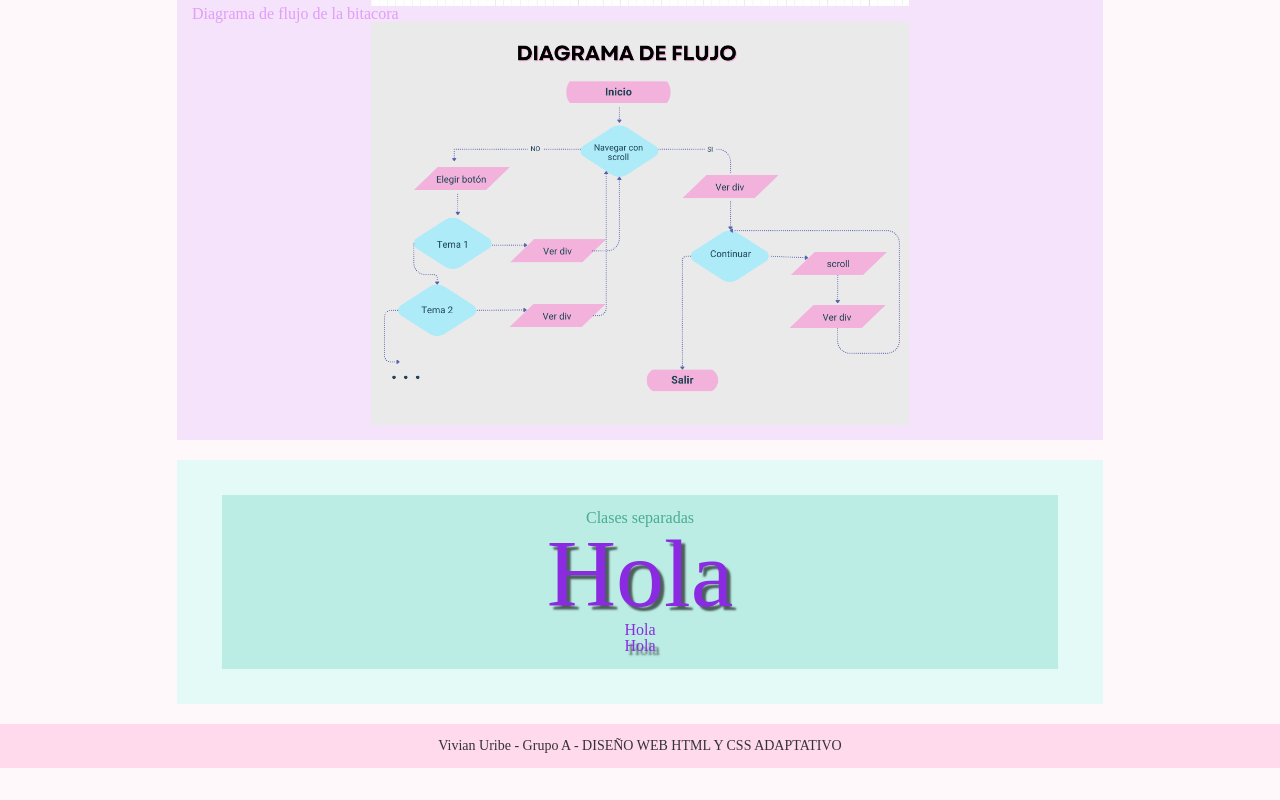
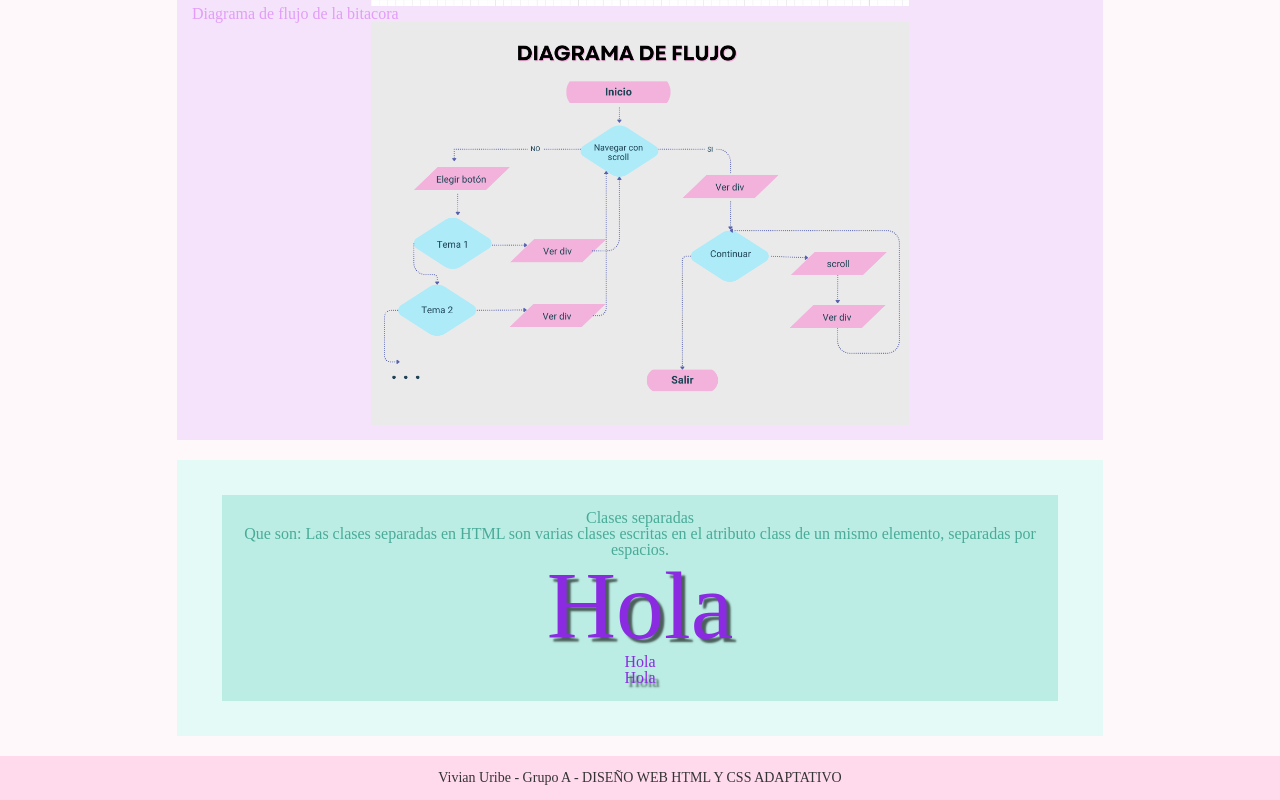
Before and after one commit to VivianUribe/bitacora1, a plain HTML site: page index.html in a window 1280 px wide. Shown: the part 5299-6099 px from the top of the page. Before the commit the page ends 6067 px from the top, so only its background shows below. Drawn offline with Linux system fonts and the light colour scheme; a web font is replaced by a local one.

Commit message:
Update index.html

```diff
--- a/index.html
+++ b/index.html
@@ -405,6 +405,12 @@ Así, los enlaces del menú (Inicio, Acerca de, Contacto) se ven más ordenados
     <div id="t10" class="contenedor7">
        <div class="cont7">
         <h1>Clases separadas</h1>
+           <p>
+            <B>Que son: </B>
+          Las clases separadas en HTML son varias clases escritas en el atributo class de un mismo elemento,
+          separadas por espacios.
+       </p>
+
     <h1 class="tx1 diferente otro">Hola</h1>
     <h1 class="tx1">Hola</h1>
     <h1 class="tx1 otro">Hola</h1>
```
